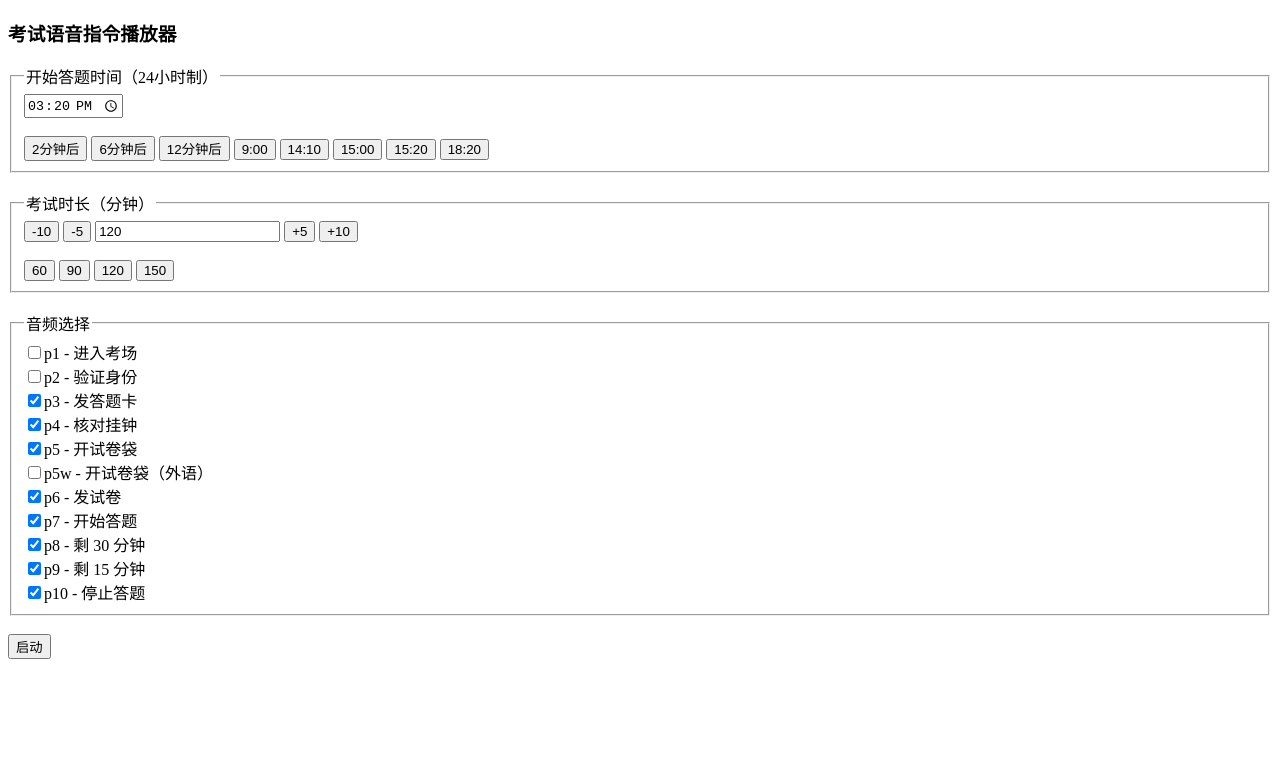
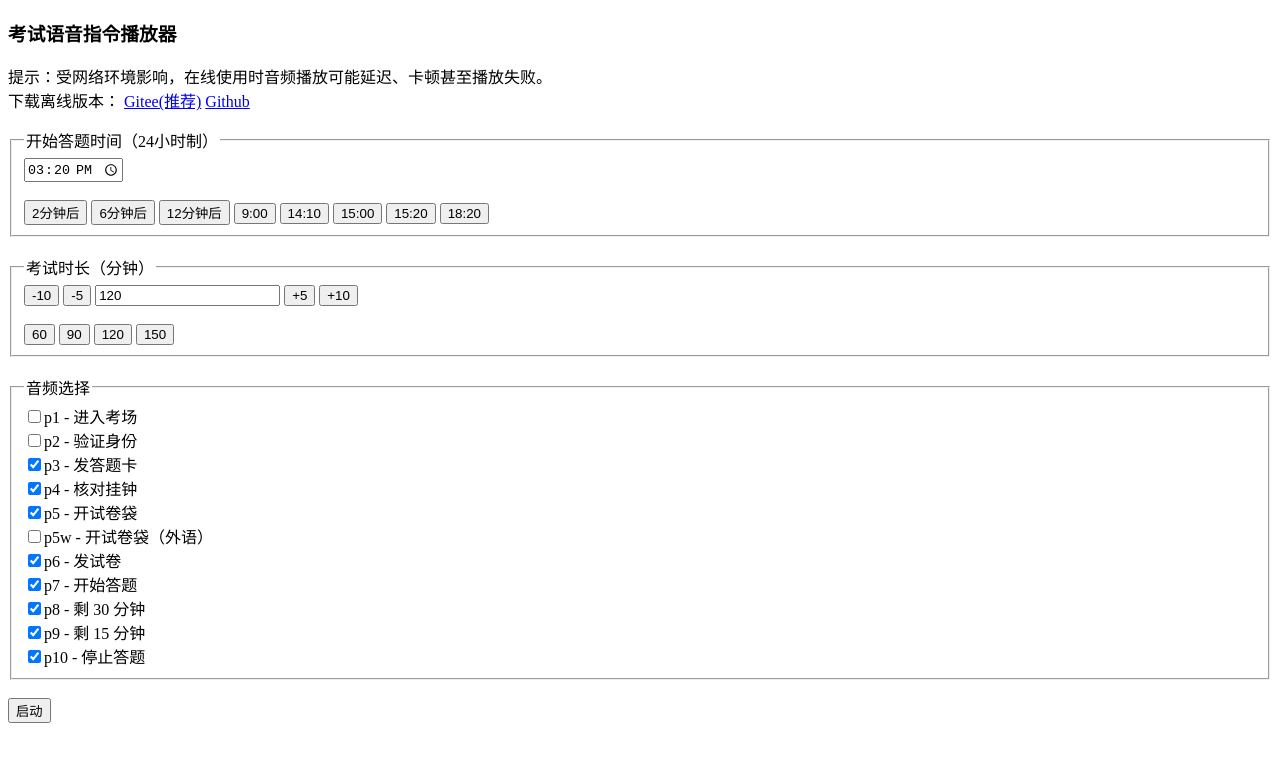
Before and after one commit to nep-0/zl, a plain HTML site: page index.html in a window 1280 px wide. Drawn offline with Linux system fonts and the light colour scheme.

Commit message:
add offline download link

```diff
--- a/index.html
+++ b/index.html
@@ -4,6 +4,11 @@
 </head>
 <body>
     <h3>考试语音指令播放器</h3>
+    <p>提示：受网络环境影响，在线使用时音频播放可能延迟、卡顿甚至播放失败。<br>
+        下载离线版本：
+        <a href="https://gitee.com/nep-0/zl/releases/download/v0.1/zl.zip">Gitee(推荐)</a>
+        <a href="https://github.com/nep-0/zl/releases/download/v0.1/zl.zip">Github</a>
+    </p>
     <audio id="p1">
         <source src="./sound/p1.mp3" type="audio/mpeg">
     </audio>
```
